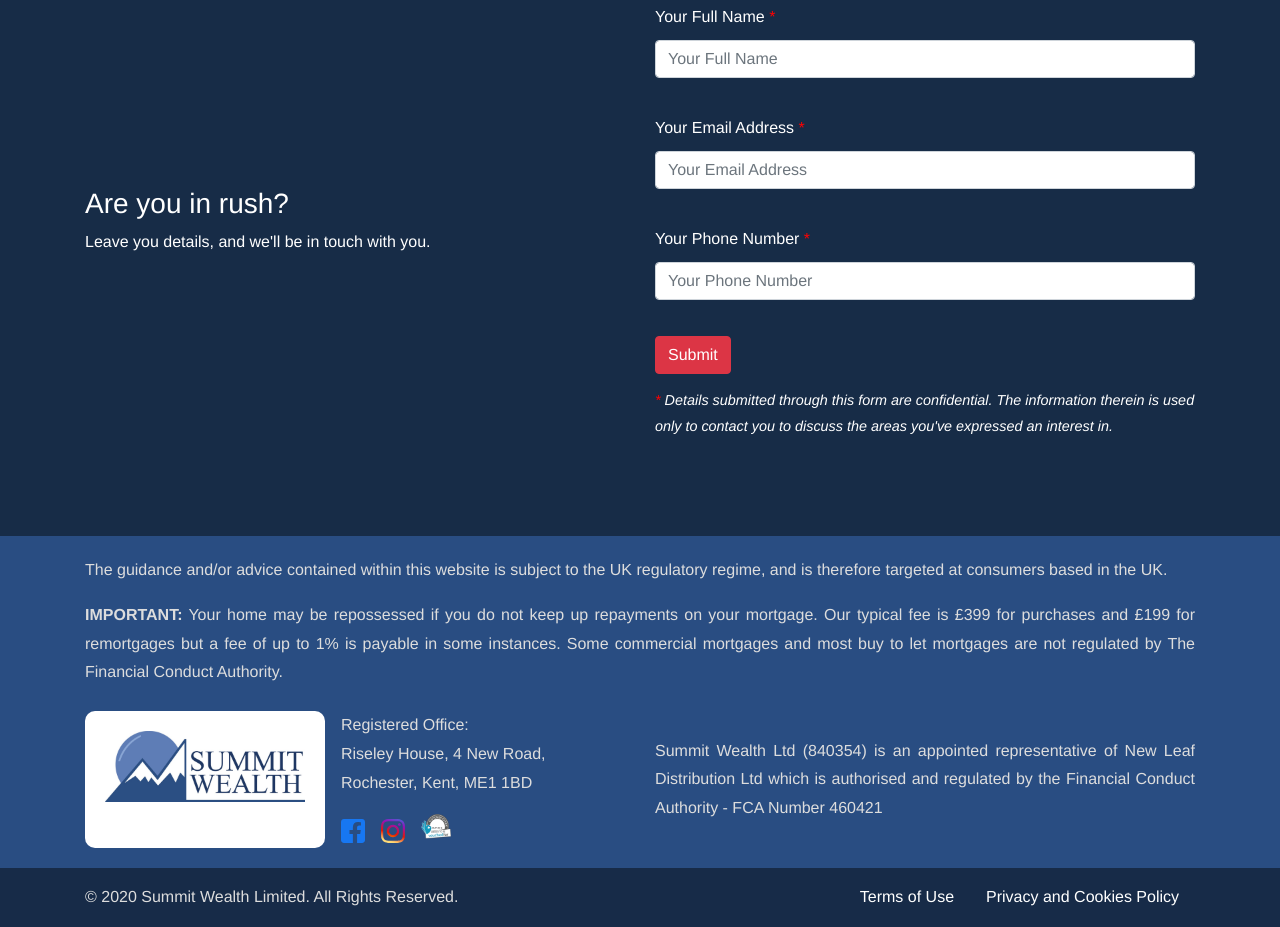
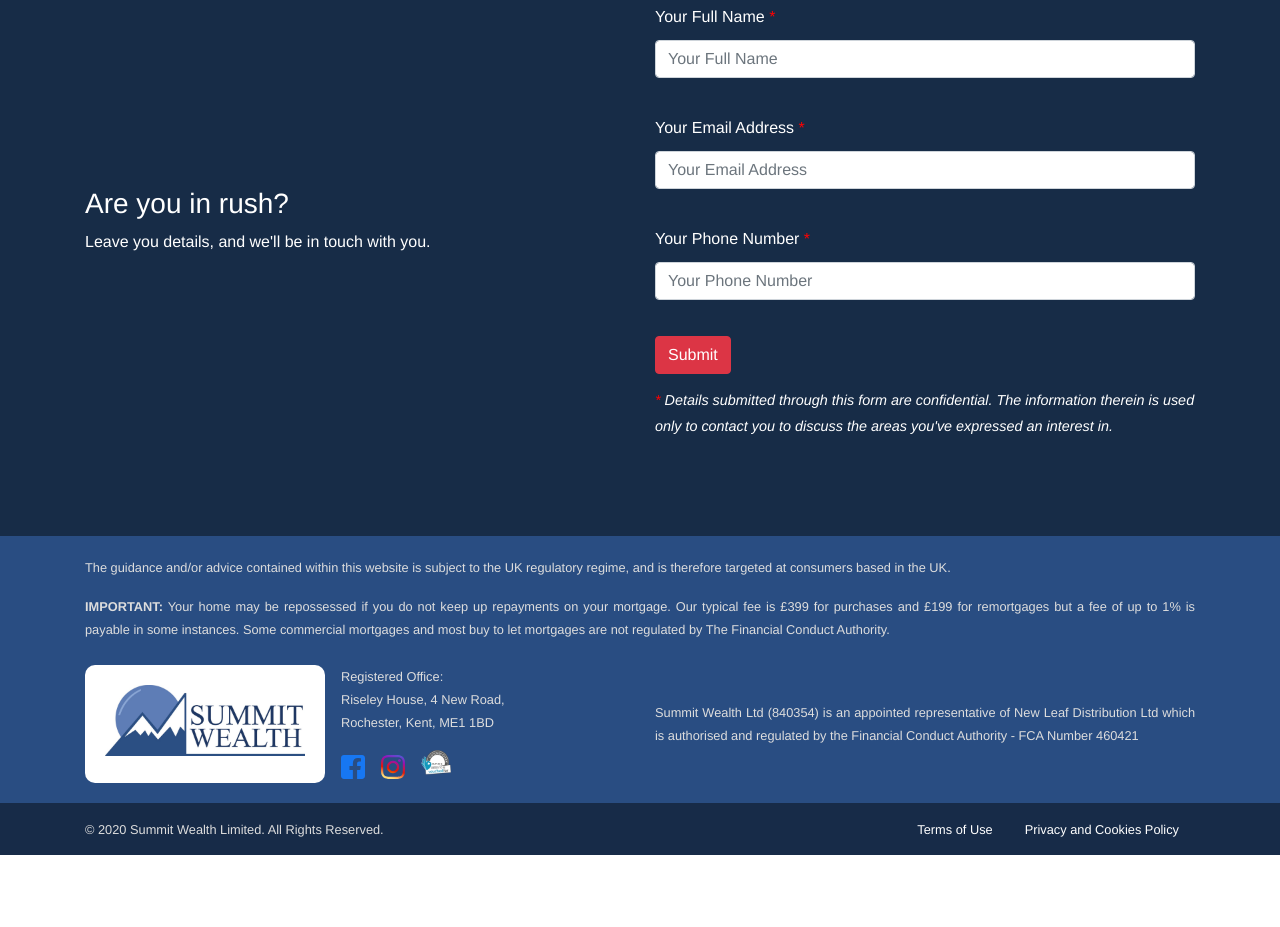
Before and after one commit to ayrbox/summitwealth, a Gatsby site: page / in a window 1280 px wide. Shown: the part 1091-2018 px from the top of the page. After the commit the page ends 1946 px from the top, so only its background shows below. Built offline with nearby package versions, Linux system fonts and the light colour scheme; Gatsby itself is replaced by a stand-in of ours.

Commit message:
Make footer font smaller

```diff
--- a/src/assets/scss/_footer.scss
+++ b/src/assets/scss/_footer.scss
@@ -3,7 +3,7 @@ $footer-spacing: 20px;
 
 .footer-section {
   padding-top: $footer-spacing;
-
+  font-size: 0.8em;
   background-color: $footer-color;
   color: #ddd;
 
```
